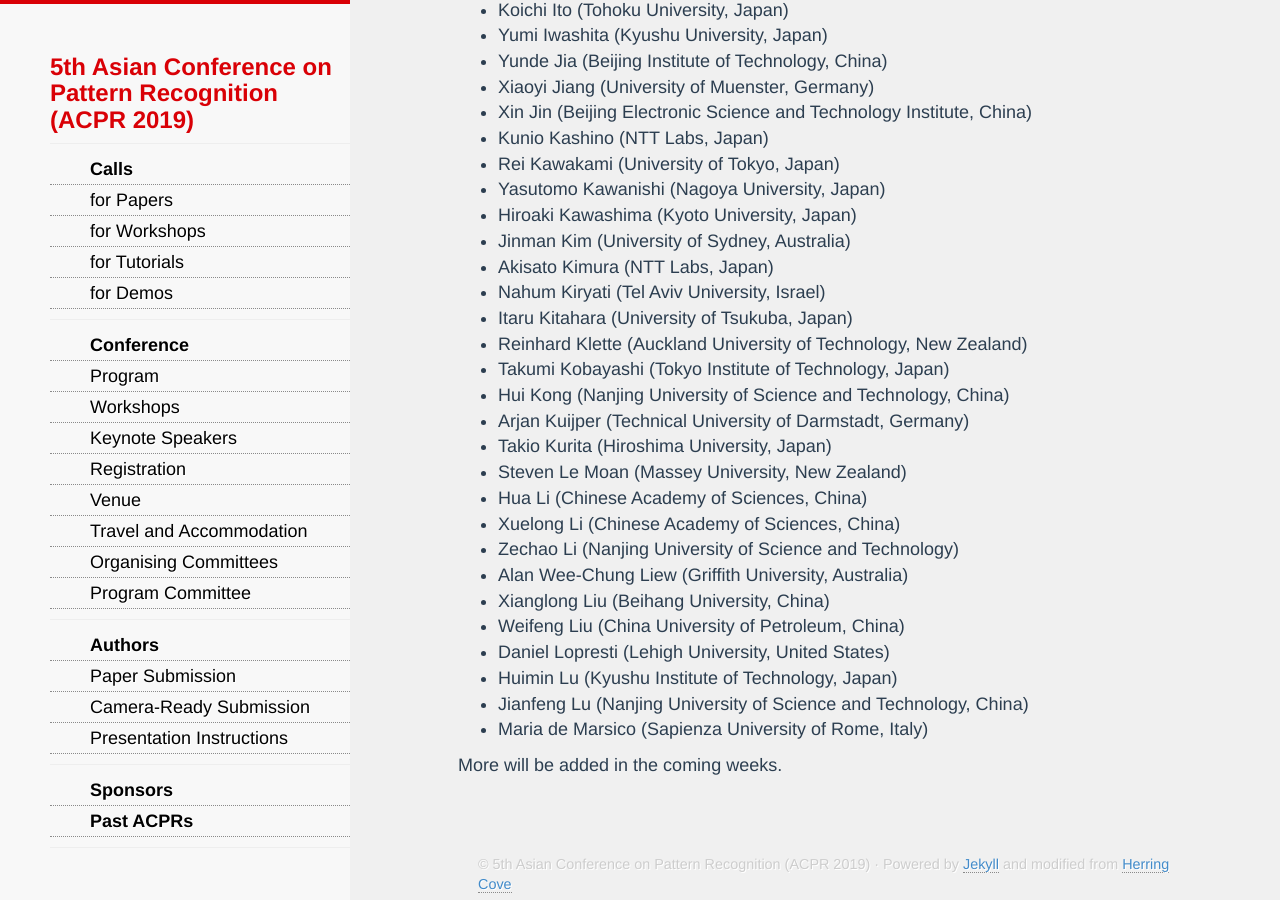
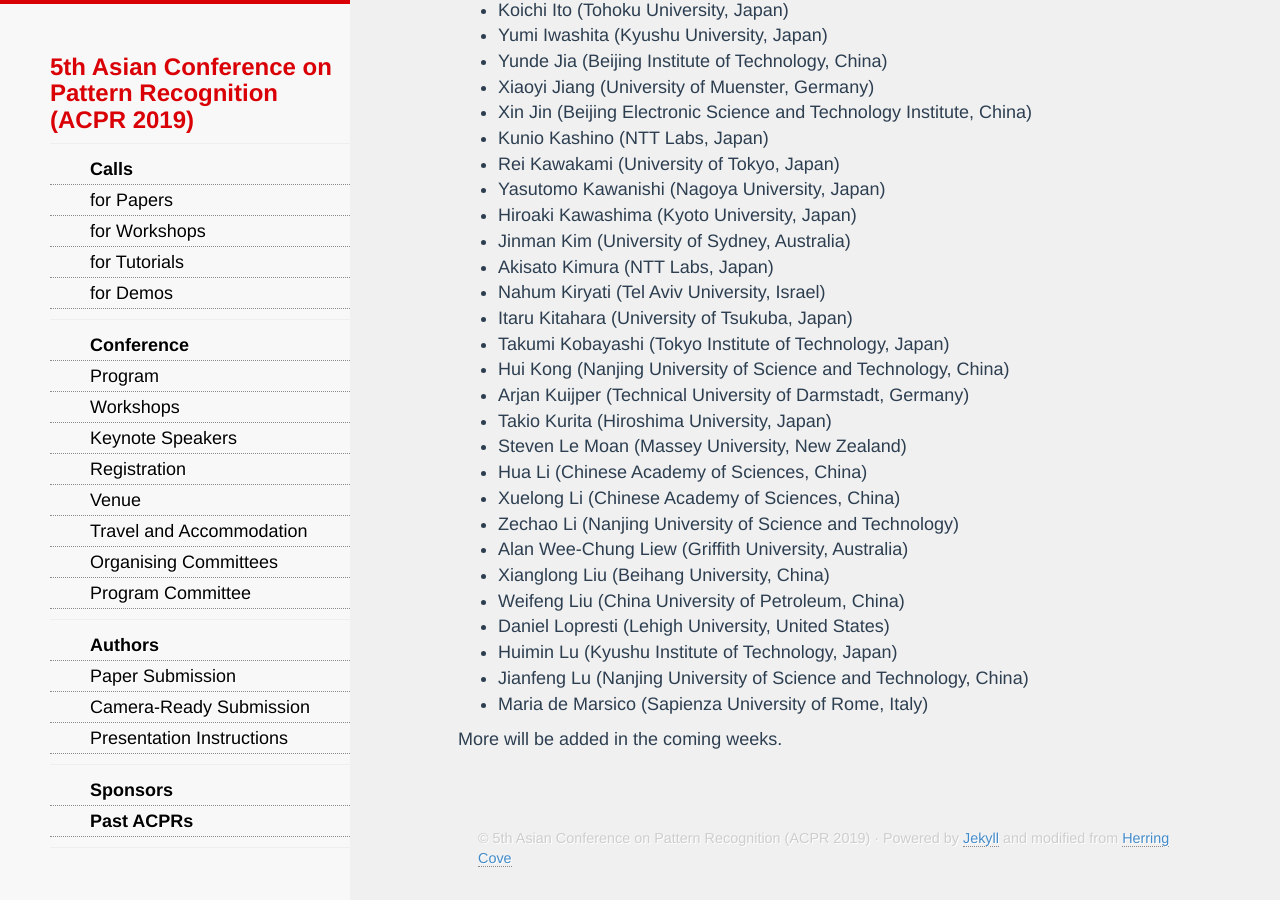
Before and after one commit to AndrewChenUoA/ACPR2019, a Jekyll site: the page built from programcommittee.html, in a window 1280 px wide and 900 px high, scrolled down 1121 px. Built offline with Jekyll 4.4.1, drawn with Linux system fonts in a browser that asks for light colours; nearby versions of some CDN libraries; Markdown is read by kramdown in place of the engine named in the settings; after the commit the page ends 1995 px from its top, so only the background shows below that.

Commit message:
Remove RK from PC list

```diff
--- a/programcommittee.html
+++ b/programcommittee.html
@@ -58,7 +58,6 @@ title: ACPR 2019 - The 5th Asian Conference on Pattern Recognition
   <li>Akisato Kimura (NTT Labs, Japan)</li>
   <li>Nahum Kiryati (Tel Aviv University, Israel)</li>
   <li>Itaru Kitahara (University of Tsukuba, Japan)</li>
-  <li>Reinhard Klette (Auckland University of Technology, New Zealand)</li>
   <li>Takumi Kobayashi (Tokyo Institute of Technology, Japan)</li>
   <li>Hui Kong (Nanjing University of Science and Technology, China)</li>
   <li>Arjan Kuijper (Technical University of Darmstadt, Germany)</li>
```
